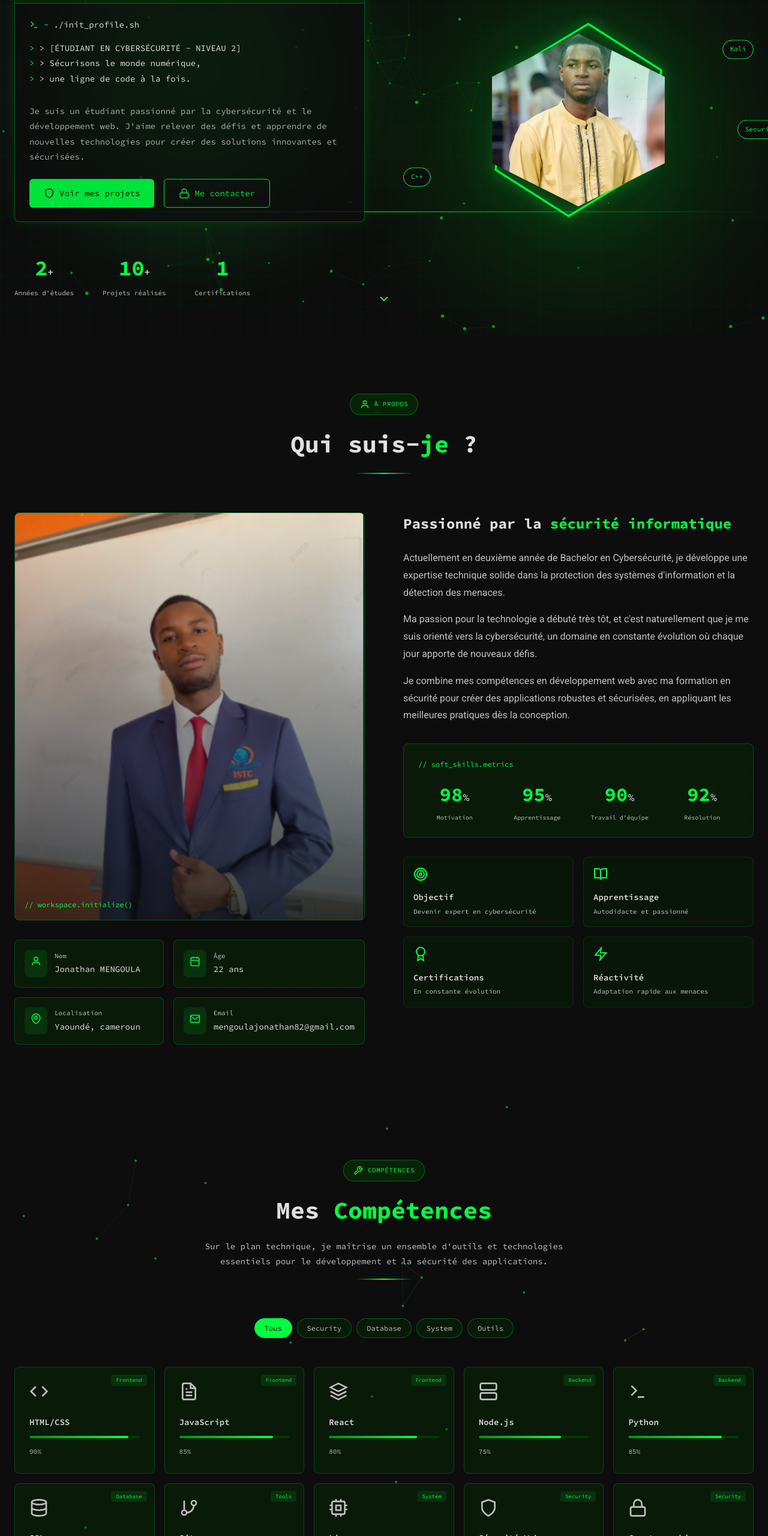
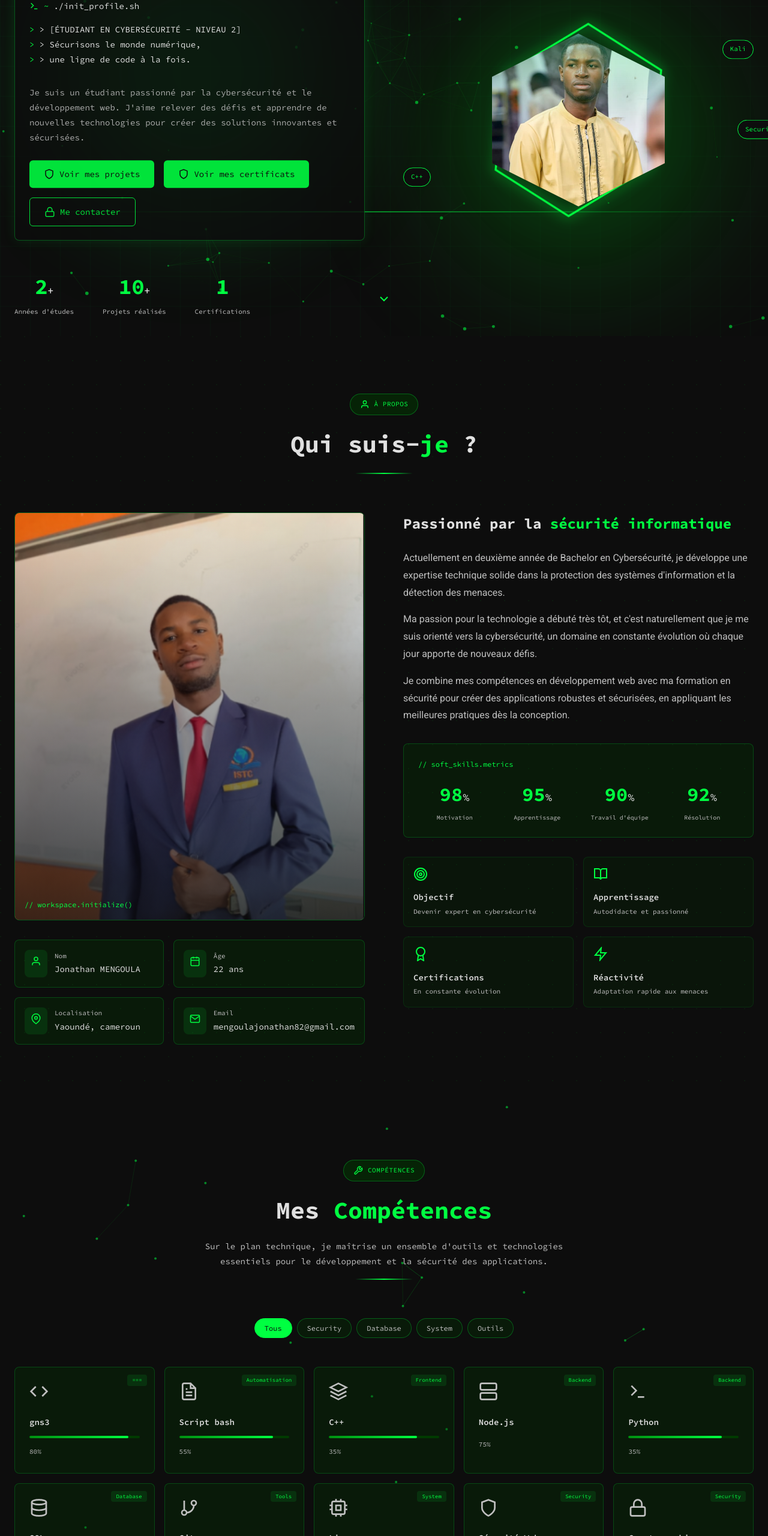
Before and after one commit to mengoulajonathan82-create/mon-portofolio, a plain HTML site: page index.html in a window 1280 px wide. Shown: the part 240-2800 px from the top of the page at 60% size. Drawn offline with Linux system fonts and the light colour scheme; animation ran at ten frames a second.

Commit message:
Update index.html

```diff
--- a/index.html
+++ b/index.html
@@ -40,7 +40,8 @@
                 <li><a href="#about" class="nav-link">À propos</a></li>
                 <li><a href="#skills" class="nav-link">Compétences</a></li>
                 <li><a href="#projects" class="nav-link">Projets</a></li>
-                <li><a href="#projects" class="nav-link">Mes Certifications</a></li>
+                <li><a href="#Mes Certifications" class="nav-link">Mes Certifications</a></li>
+                <li><a href="#Mon blog" class="nav-link">Mon blog</a></li>
                 <li><a href="#contact" class="nav-link">Contact</a></li>
             </ul>
 
@@ -65,6 +66,7 @@
             <a href="#skills" class="mobile-link">Compétences</a>
             <a href="#projects" class="mobile-link">Projets</a>
             <a href="#Mes Certifications" class="mobile-link">Mes Certifications</a>
+            <a href="#Mon blog" class="mobile-link">Mon blog</a>
             <a href="#contact" class="mobile-link">Contact</a>
             <a href="./CV Professionnel Minimaliste Beige.pdf" class="mobile-cta">Télécharger CV</a>
         </div>
@@ -111,6 +113,12 @@
                                         <path d="M12 22s8-4 8-10V5l-8-3-8 3v7c0 6 8 10 8 10z"/>
                                     </svg>
                                     Voir mes projets
+                                </a>
+                                <a href="#Mes Certifications" class="btn btn-primary">
+                                    <svg viewBox="0 0 24 24" fill="none" stroke="currentColor" stroke-width="2">
+                                        <path d="M12 22s8-4 8-10V5l-8-3-8 3v7c0 6 8 10 8 10z"/>
+                                    </svg>
+                                    Voir mes certificats
                                 </a>
                                 <a href="#contact" class="btn btn-outline">
                                     <svg viewBox="0 0 24 24" fill="none" stroke="currentColor" stroke-width="2">
@@ -355,12 +363,12 @@
                             <polyline points="8 6 2 12 8 18"></polyline>
                         </svg>
                     </div>
-                    <h3 class="skill-name">HTML/CSS</h3>
+                    <h3 class="skill-name">gns3</h3>
                     <div class="skill-bar">
                         <div class="skill-progress" style="width: 0%"></div>
                     </div>
-                    <span class="skill-level">90%</span>
-                    <span class="skill-category">Frontend</span>
+                    <span class="skill-level">80%</span>
+                    <span class="skill-category">===</span>
                 </div>
 
                 <div class="skill-card" data-category="frontend" data-level="85">
@@ -373,12 +381,12 @@
                             <polyline points="10 9 9 9 8 9"></polyline>
                         </svg>
                     </div>
-                    <h3 class="skill-name">JavaScript</h3>
+                    <h3 class="skill-name">Script bash</h3>
                     <div class="skill-bar">
                         <div class="skill-progress" style="width: 0%"></div>
                     </div>
-                    <span class="skill-level">85%</span>
-                    <span class="skill-category">Frontend</span>
+                    <span class="skill-level">55%</span>
+                    <span class="skill-category">Automatisation</span>
                 </div>
 
                 <div class="skill-card" data-category="frontend" data-level="80">
@@ -389,11 +397,11 @@
                             <polyline points="2 12 12 17 22 12"></polyline>
                         </svg>
                     </div>
-                    <h3 class="skill-name">React</h3>
+                    <h3 class="skill-name">C++</h3>
                     <div class="skill-bar">
                         <div class="skill-progress" style="width: 0%"></div>
                     </div>
-                    <span class="skill-level">80%</span>
+                    <span class="skill-level">35%</span>
                     <span class="skill-category">Frontend</span>
                 </div>
 
@@ -407,9 +415,7 @@
                         </svg>
                     </div>
                     <h3 class="skill-name">Node.js</h3>
-                    <div class="skill-bar">
-                        <div class="skill-progress" style="width: 0%"></div>
-                    </div>
+
                     <span class="skill-level">75%</span>
                     <span class="skill-category">Backend</span>
                 </div>
@@ -425,7 +431,7 @@
                     <div class="skill-bar">
                         <div class="skill-progress" style="width: 0%"></div>
                     </div>
-                    <span class="skill-level">85%</span>
+                    <span class="skill-level">35%</span>
                     <span class="skill-category">Backend</span>
                 </div>
 
@@ -441,7 +447,7 @@
                     <div class="skill-bar">
                         <div class="skill-progress" style="width: 0%"></div>
                     </div>
-                    <span class="skill-level">70%</span>
+                    <span class="skill-level">50%</span>
                     <span class="skill-category">Database</span>
                 </div>
 
@@ -510,7 +516,7 @@
                     <div class="skill-bar">
                         <div class="skill-progress" style="width: 0%"></div>
                     </div>
-                    <span class="skill-level">65%</span>
+                    <span class="skill-level">45%</span>
                     <span class="skill-category">Security</span>
                 </div>
 
@@ -522,10 +528,7 @@
                             <line x1="12" y1="16" x2="12.01" y2="16"></line>
                         </svg>
                     </div>
-                    <h3 class="skill-name">Pentesting</h3>
-                    <div class="skill-bar">
-                        <div class="skill-progress" style="width: 0%"></div>
-                    </div>
+
                     <span class="skill-level">60%</span>
                     <span class="skill-category">Security</span>
                 </div>
```
